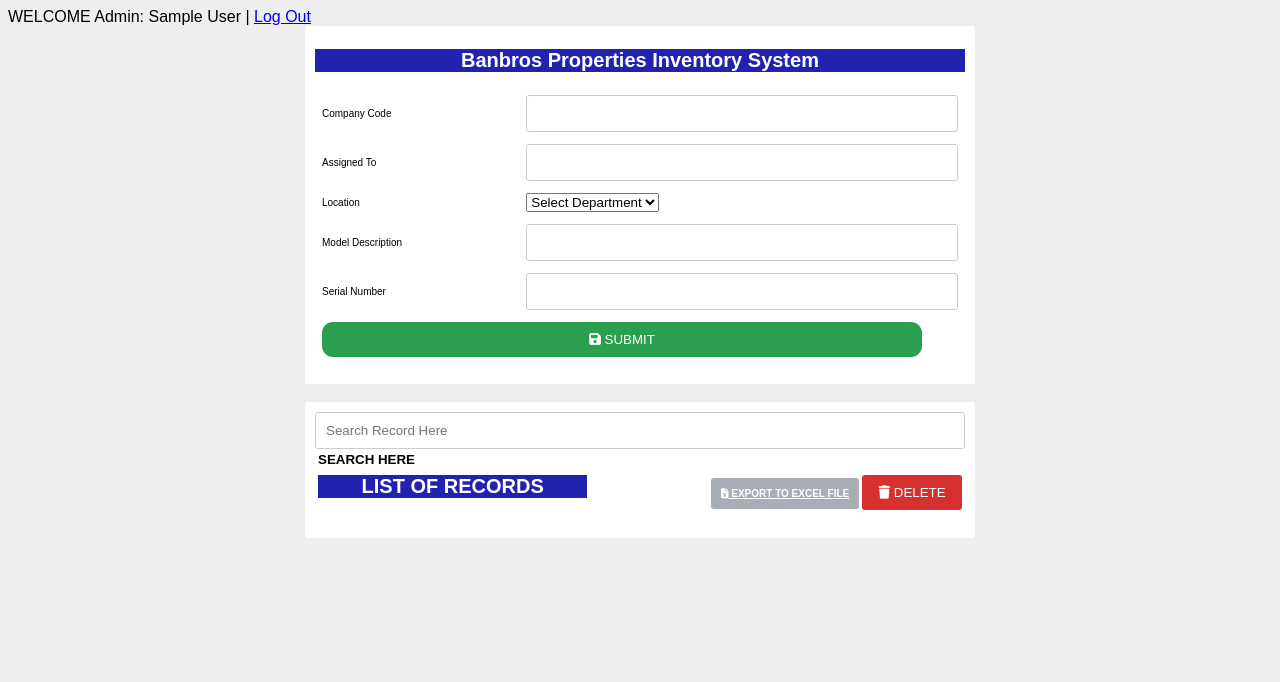
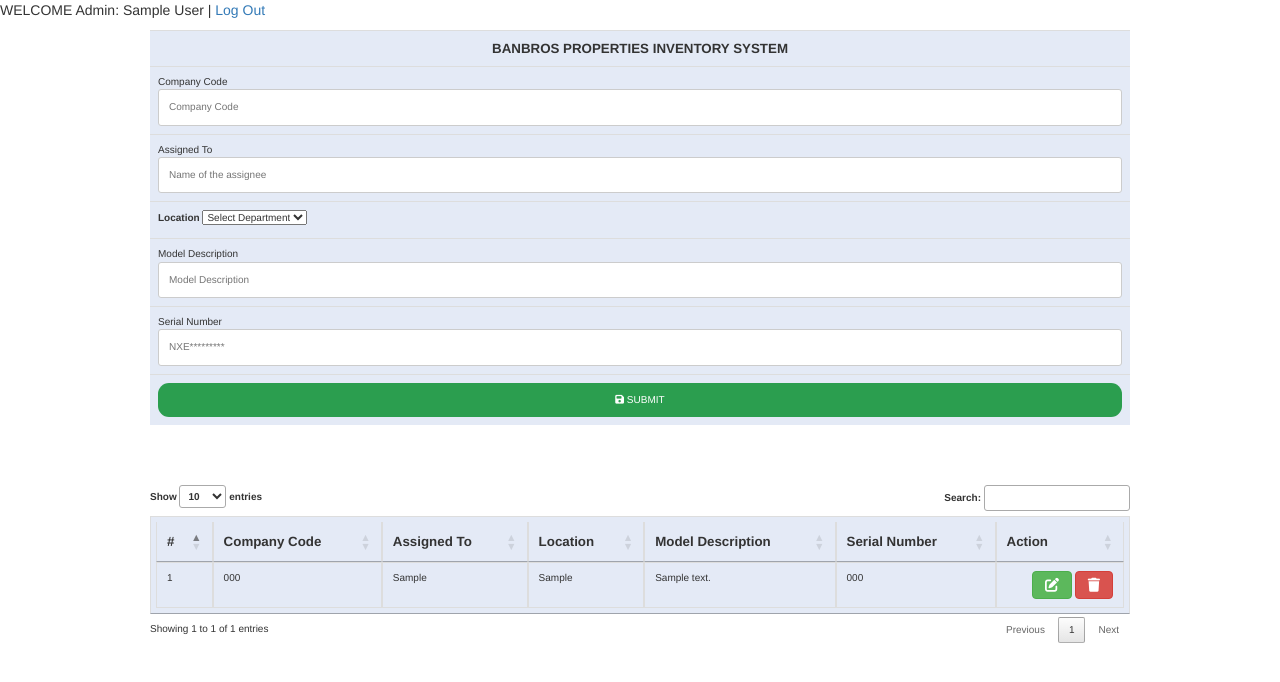
Before and after one commit to raldish/banbros-project-inventory, a PHP site: page /admin/index.php in a window 1280 px wide. Shown: the top 682 px of the page. Run offline with PHP 8.4, Linux system fonts and the light colour scheme; the visitor is signed in with stand-in values (Sample User, id 1); tables that the repository leaves empty or names only in its code hold one stand-in row (values such as "Sample post"); data that the repository does not hold is empty; some libraries are stand-ins or nearby versions.

Commit message:
Designing Bootstrap Table

```diff
--- a/admin/index.php
+++ b/admin/index.php
@@ -17,12 +17,12 @@
         background-color: #eee;
         font-family:arial;
     }
-    p{
+    /* p{
         font-size: 10pt;
-    }
+    } */
     #divheader{
         margin:auto;
-        width: 650px;
+        width: 1000px;
         border-radius: 3px;
         padding: 10px;
         background: #fff;
@@ -45,15 +45,16 @@
         border-collapse:collapse;
         padding: 5px;
         font-size: 10pt;
+        background: #e4eaf6;
     }
-    tr{
+    tr td{
         padding: 5px;
         font-size: 10px;
     }
-    td{
+    /* td{
         padding: 5px;
         font-size: 10px;
-    }
+    } */
     #submit{
         padding: 10px;
         background:#2b9e4f;
@@ -61,42 +62,42 @@
         border-radius: 11px;
         border: none;
         cursor: pointer;
-        width: 312%;
+        width: 100%;
     }
     #submit:hover{
         background:#27ae80;
     }
     #delete{
-        padding: 10px;
+        padding: 8px;
         background: #d63031;
         color: #fff;
         border-radius: 3px;
         border:none;
         cursor: pointer;
-        width: 100%;
+        /* width: 100%; */
     }
     #delete:hover{
         background: #EA2027;
     }
     #export{
-        padding: 10px;
+        padding: 8px;
         background: #a9adb5;
         color: #fff;
         border-radius: 3px;
         border:none;
         cursor: pointer;
+        text-decoration: none;
         width: 100%;
     }
     #export:hover{
         background: green;
     }
 
-    h1{
+    /* h1{
         text-align: center;
         background: #2222b1;
         border-radius: 20x;
-        color: #fff;
-    }
+    } */
 </style>
 
 <!DOCTYPE html>
@@ -108,28 +109,32 @@
     <title>Invventory System</title>
     <script src="https://cdnjs.cloudflare.com/ajax/libs/jquery/3.7.1/jquery.min.js"></script>
     <link rel="stylesheet" href="https://cdnjs.cloudflare.com/ajax/libs/font-awesome/6.6.0/css/all.min.css" integrity="sha512-Kc323vGBEqzTmouAECnVceyQqyqdsSiqLQISBL29aUW4U/M7pSPA/gEUZQqv1cwx4OnYxTxve5UMg5GT6L4JJg==" crossorigin="anonymous" referrerpolicy="no-referrer" />
+
+    <link rel="stylesheet" href="https://maxcdn.bootstrapcdn.com/bootstrap/3.3.7/css/bootstrap.min.css">
+    <link rel="stylesheet" href="https://cdn.datatables.net/2.1.8/css/dataTables.dataTables.css">
+    <link rel="stylesheet" href="https://cdn.datatables.net/fixedheader/4.0.1/css/fixedHeader.dataTables.css">
+    <link rel="stylesheet" href="https://cdn.datatables.net/responsive/3.0.3/css/responsive.dataTables.css">
 </head>
 
 <body>
     <!-------LOGOUT--------->
     WELCOME Admin: <?=$user['name'];?> | <a href="logout.php" onclick="return confirm('Are you sure you want to logout?')">Log Out</a>
     <div id="divheader">
+
         <form action="insert.php" method="post">
-            <table width="100%">
+            <table width="100%" class="table border">
                 <tr>
-                    <h1>Banbros Properties Inventory System</h1>
+                    <th align="left" style="text-align: center;">BANBROS PROPERTIES INVENTORY SYSTEM</th>
                 </tr>
                 <tr>
-                    <td>Company Code</td>
-                    <td><input type="text" name="company_code" required></td>
+                    <td>Company Code<input type="text" name="company_code" placeholder="Company Code" required></td>
                 </tr>
                 <tr>
-                    <td>Assigned To</td>
-                    <td><input type="text" name="assigned_to" required></td>
+                    <td>Assigned To<input type="text" name="assigned_to" placeholder="Name of the assignee" required></td>
                 </tr>
                 <tr>
-                    <td><label for="location_n">Location</label></td>
                     <td>
+                    <label for="location_n">Location</label>
                     <select name="location_n">
                     <option value="#">Select Department</option>
                     <option value="accounting">Accounting</option>
@@ -138,15 +143,13 @@
                     </td>
                 </tr>
                 <tr>
-                    <td>Model Description</td>
-                    <td><input type="text" name="model_description" required></td>
+                    <td>Model Description<input type="text" name="model_description" placeholder="Model Description" required></td>
                 </tr>
                 <tr>
-                    <td>Serial Number</td>
-                    <td><input type="text" name="serial_number" required></td>
+                    <td>Serial Number<input type="text" name="serial_number" placeholder="NXE*********" required></td>
                 </tr>
                 <tr>
-                    <td><button type="submit" id="submit" name="submit"><i class="fa fa-save"></i> SUBMIT</button></td>
+                    <td><button type="submit" id="submit" class="submit" name="submit"><span class="fa fa-save"></span> SUBMIT</button></td>
                 </tr>
             </table>
         </form>
@@ -163,15 +166,52 @@
         </div>
         <br>
         <div id="divheader">
-            <table width="100%">
+            <!-- <table width="100%">
                 <tr>
                     <th align ="left"><p>SEARCH HERE</p></th>
                 </tr>
                 <tr>
-                    <input type="text" name="search" id="search" placeholder="Search Record Here">
+                    <th><input type="text" name="search" id="search" placeholder="Search Record Here"></th>
                 </tr>
-            </table>
-            <form action="deleteAll.php" method="post">
+            </table> -->
+
+                <table class="table table-bordered table-stripped" id="example">
+                    <thead>
+                        <tr>
+                            <th>#</th>
+                            <th>Company Code</th>
+                            <th>Assigned To</th>
+                            <th>Location</th>
+                            <th>Model Description</th>
+                            <th>Serial Number</th>
+                            <th>Action</th>
+                        </tr>
+                    </thead>
+                    <tbody>
+                        <?php
+                            $sql = "SELECT * FROM client ORDER BY company_code ASC";
+                            $query= $conn->query($sql);
+                            $count =1;
+                            while($row = $query->fetch_assoc()){
+                        ?>
+                            <tr>
+                                <td><?=$count++;?></td>
+                                <td><?=$row['company_code']?></td>
+                                <td><?=$row['assigned_to']?></td>
+                                <td><?=$row['location_n']?></td>
+                                <td><?=$row['model_description']?></td>
+                                <td><?=$row['serial_number']?></td>
+                                <td align="right">
+                                    <a href="edit.php?edit=<?=$row['ID']; ?>" class="btn btn-success"><span class="fa fa-edit"></span></a>
+                                    <a href="delete.php?delete=<?=$row['ID']; ?>" class="btn btn-danger"><span class="fa fa-trash"></span></a>
+                                </td>
+                            </tr>
+
+                        <?php } ?>
+                    </tbody>
+                </table>
+
+        <!-- <form action="deleteAll.php" method="post">
             <table width="100%" border="0">
                 <tr>
                     <th align="left"><h1>LIST OF RECORDS</h1></th>
@@ -184,7 +224,8 @@
                 <th colspan="3"><div id="result"></div></th>
                 </tr>
             </table>
-        </form>
+        </form> -->
+
         <!-- <script>
             $(document).ready(function(){
                 load_data();
@@ -210,5 +251,17 @@
             });
         </script> -->
     </div>
-</body>
+            <script src="https://code.jquery.com/jquery-3.7.1.js"></script>
+            <script src="https://cdn.datatables.net/2.1.8/js/dataTables.js"></script>
+            <script src="https://cdn.datatables.net/fixedheader/4.0.1/js/dataTables.fixedHeader.js"></script>
+            <script src="https://cdn.datatables.net/fixedheader/4.0.1/js/fixedHeader.dataTables.js"></script>
+            <script src="https://cdn.datatables.net/responsive/3.0.3/js/dataTables.responsive.js"></script>
+            <script src="https://cdn.datatables.net/responsive/3.0.3/js/responsive.dataTables.js"></script>
+            <script>
+                new DataTable('#example', {
+                    fixedHeader: true,
+                    responsive: true
+                });
+            </script>
+    </body>
 </html>
--- a/admin/insert.php
+++ b/admin/insert.php
@@ -12,7 +12,7 @@
         $query = $conn->query($sql);
 
         if($query->num_rows > 0){
-            $_SESSION['error'] = "Record already exists";
+            $_SESSION['error'] = "Record already exists!!";
         }else{
             $sql = "INSERT INTO client (company_code, assigned_to, location_n, model_description, serial_number)
             VALUES ('$company_code', '$assigned_to', '$location_n', '$model_description', '$serial_number')";
--- a/admin/search.php
+++ b/admin/search.php
@@ -42,8 +42,8 @@
                     <td>'.$row['model_description'].'</td>
                     <td>'.$row['serial_number'].'</td>
                     <td align="right">
-                        <a href="edit.php?edit='.$row['ID'].'"><span class="fa fa-edit style="color:green"></span></a>
-                        <a href="delete.php?delete='.$row['ID'].'"><span class="fa fa-trash style="color:red"></span"></a>
+                        <a href="edit.php?edit='.$row['ID'].'"><span class="fa fa-edit></span></a>
+                        <a href="delete.php?delete='.$row['ID'].'"><span class="fa fa-trash></span></a>
                     </td>
                     <td align="right"><input type="checkbox" name="check[]" value="'.$row['ID'].'"></td>
                 </tr>
```
